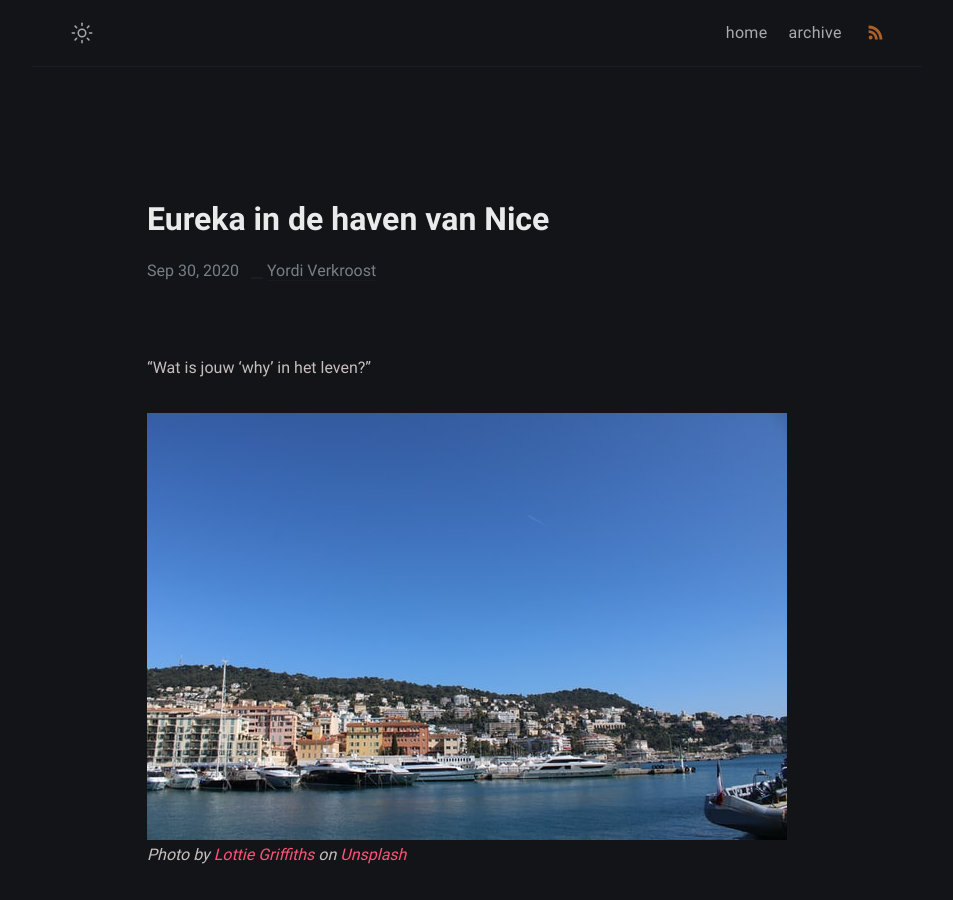
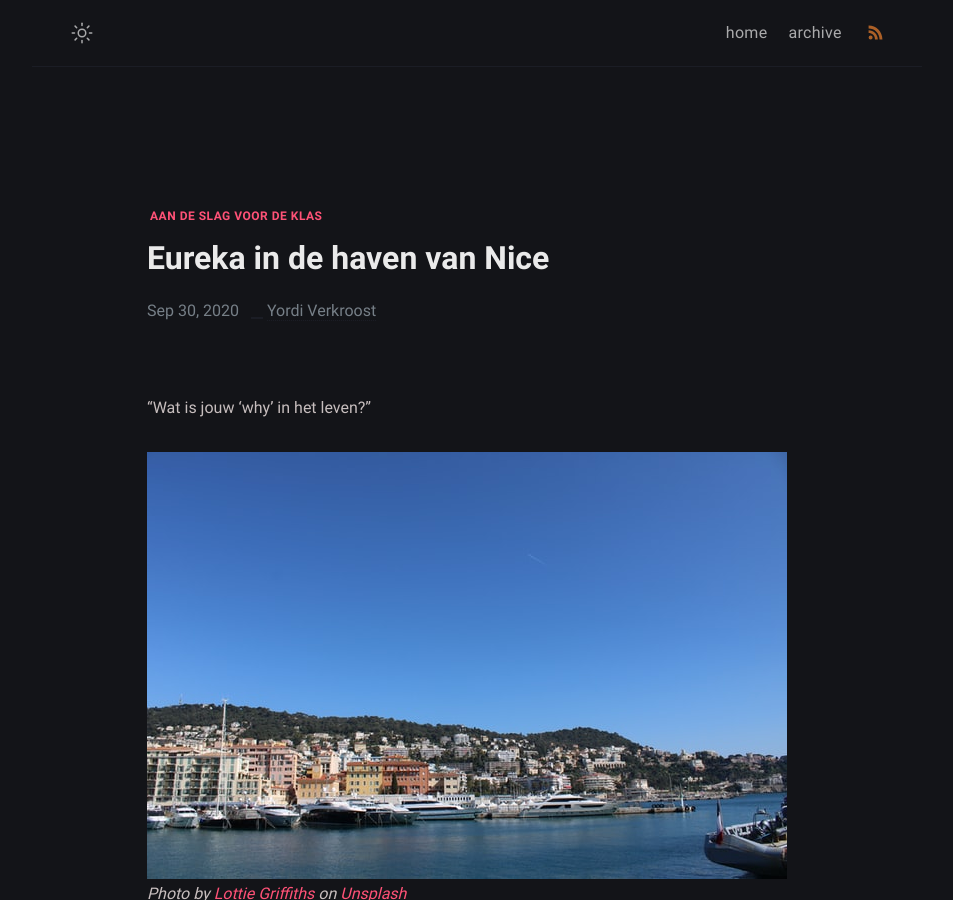
Before and after one commit to heymichal/heymichal.github.io, a Jekyll site: the page built from _posts/2020-09-30-eureka-in-de-haven-van-nice.markdown, in a window 1280 px wide and 900 px high. Shown: the whole window, without its empty margins (163-1116 px from the left). Built offline with Jekyll 4.4.1, drawn with Linux system fonts in a browser that asks for light colours.

Commit message:
Update tag for post

```diff
--- a/_posts/2020-09-30-eureka-in-de-haven-van-nice.markdown
+++ b/_posts/2020-09-30-eureka-in-de-haven-van-nice.markdown
@@ -2,7 +2,8 @@
 title: Eureka in de haven van Nice
 layout: post
 date: 2020-09-30T14:00:00.000+02:00
-tags: []
+tags:
+- Aan de Slag voor de Klas
 
 ---
 "Wat is jouw 'why' in het leven?"
```
